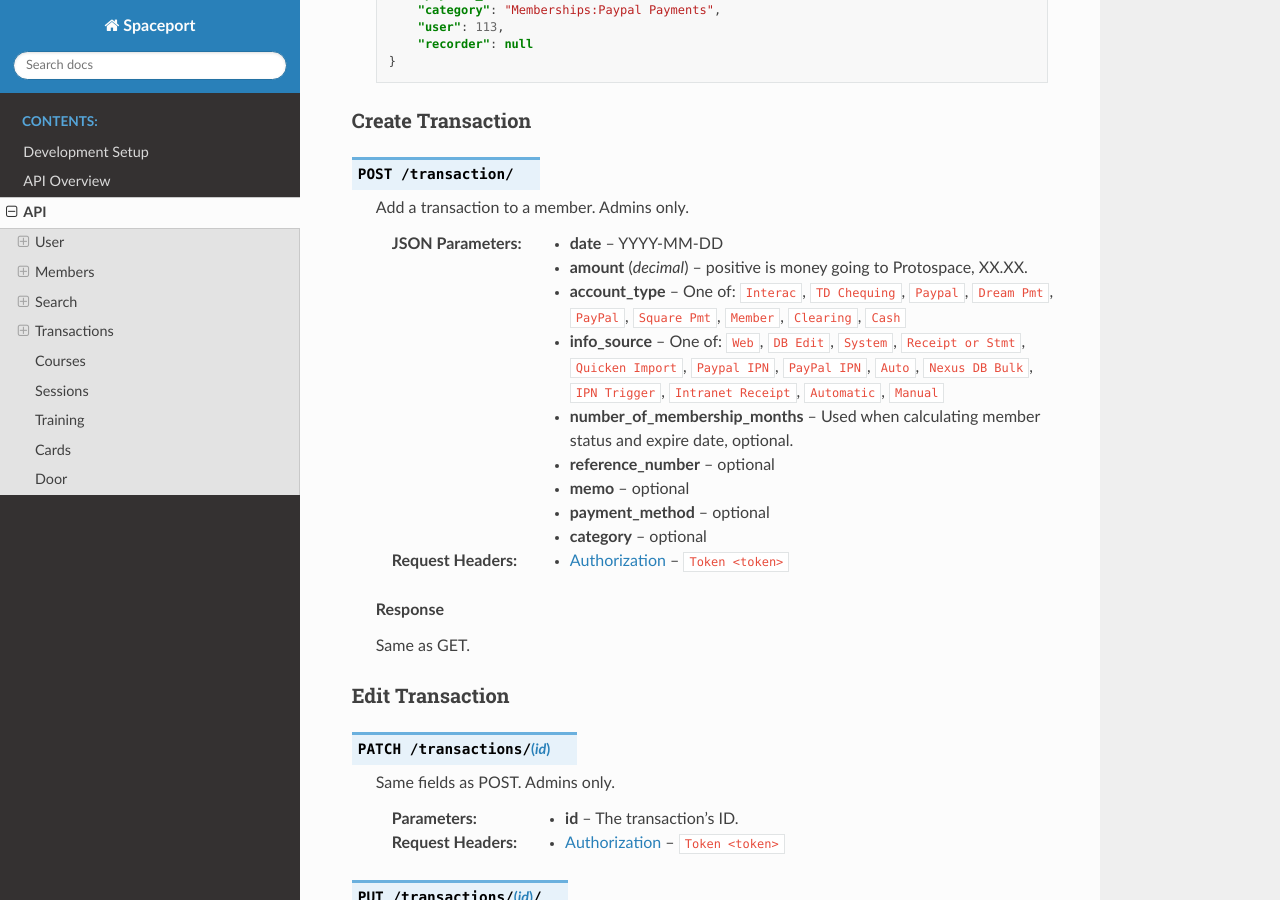
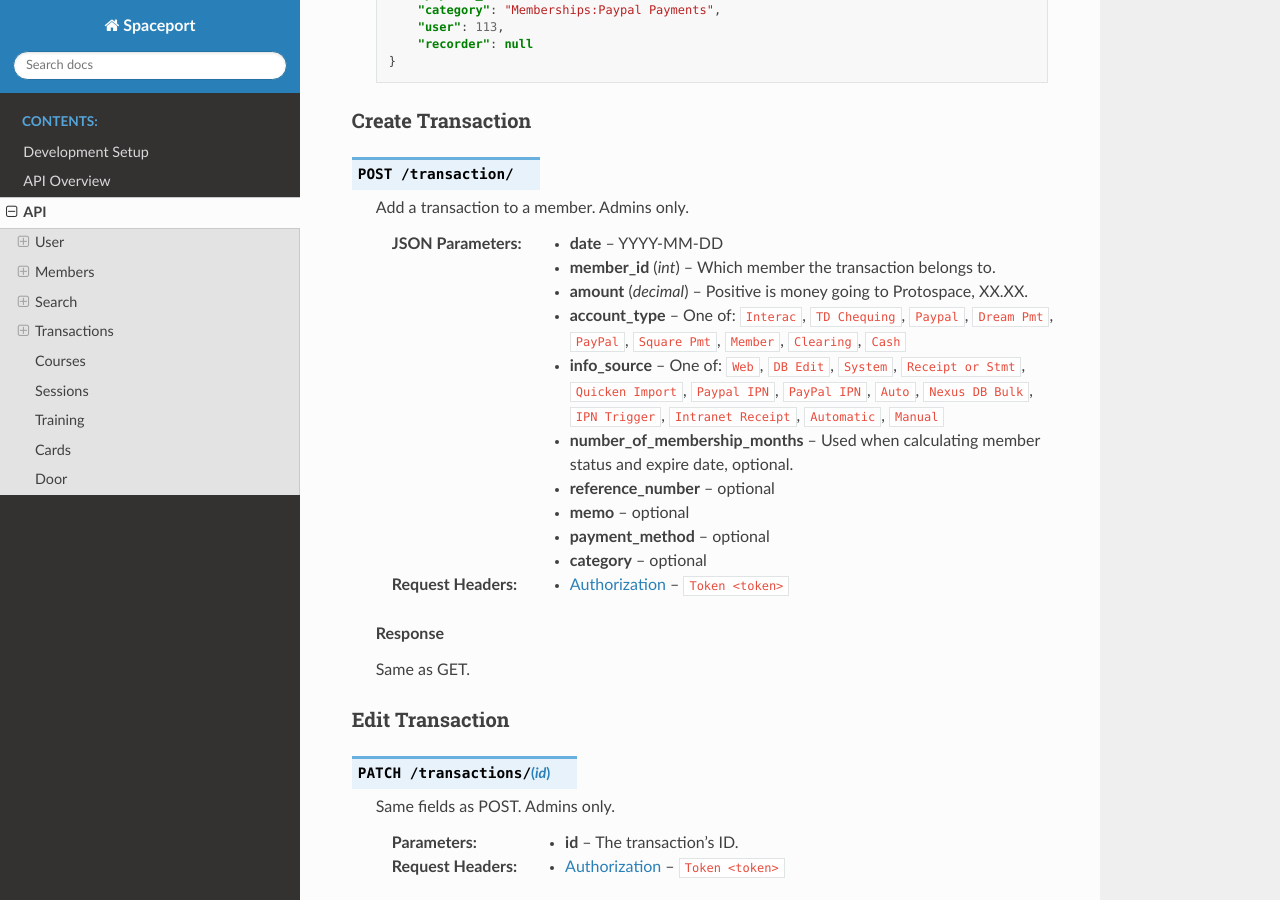
Before and after one commit to Protospace/spaceport, a Sphinx documentation site: the page built from apiserver/docs/source/api.rst, in a window 1280 px wide and 900 px high, scrolled down 9339 px. Built offline with Sphinx 7.4.7 and the Read the Docs theme 2.0.0, drawn with Linux system fonts in a browser that asks for light colours.

Commit message:
Add missing member_id to transaction docs

```diff
--- a/apiserver/docs/source/api.rst
+++ b/apiserver/docs/source/api.rst
@@ -488,7 +488,8 @@ Create Transaction
     Add a transaction to a member. Admins only.
 
     :json date: YYYY-MM-DD
-    :json decimal amount: positive is money going to Protospace, XX.XX.
+    :json int member_id: Which member the transaction belongs to.
+    :json decimal amount: Positive is money going to Protospace, XX.XX.
     :json account_type: One of: ``Interac``, ``TD Chequing``, ``Paypal``, ``Dream Pmt``,
         ``PayPal``, ``Square Pmt``, ``Member``, ``Clearing``, ``Cash``
     :json info_source: One of: ``Web``, ``DB Edit``, ``System``, ``Receipt or Stmt``, ``Quicken
```
